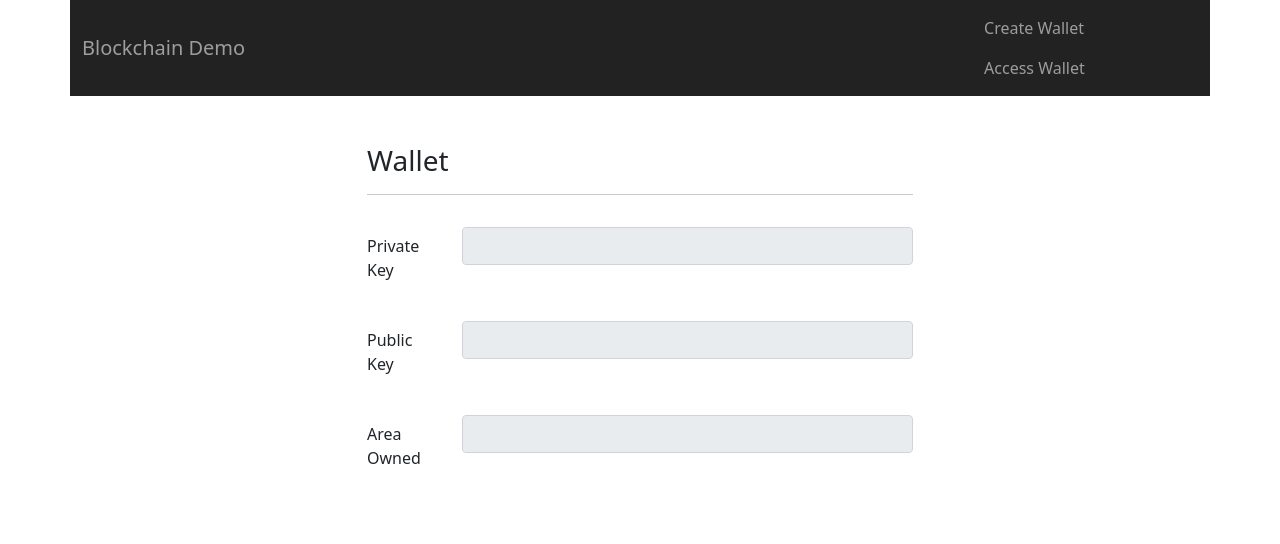
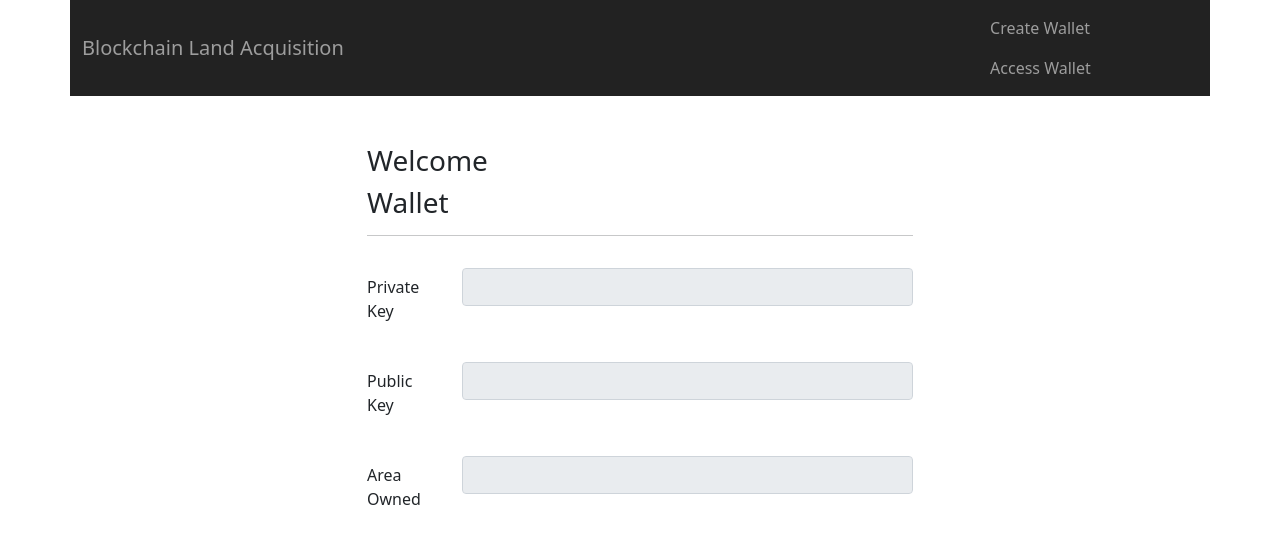
Before and after one commit to Mbah-Royce/block-chain-demo-frontend, a Vue app: page /wallet in a window 1280 px wide. Shown: the top 544 px of the page. Built offline with nearby package versions, Linux system fonts and the light colour scheme; no server answers.

Commit message:
change name

```diff
--- a/src/components/NavigationBar.vue
+++ b/src/components/NavigationBar.vue
@@ -1,7 +1,7 @@
 <template>
   <div class="bar">
     <nav class="container navbar navbar-expand-lg bg-color navbar-fixed-top">
-      <a class="navbar-brand" href="#">Blockchain Demo</a>
+      <a class="navbar-brand" href="#">Blockchain Land Acquisition</a>
       <button
         class="navbar-toggler"
         type="button"
--- a/src/views/Wallet.vue
+++ b/src/views/Wallet.vue
@@ -2,6 +2,7 @@
   <div class="row py-5">
     <div class="col-md-6 offset-md-3">
       <div>
+        <h3>Welcome</h3>
         <div>
           <h3>Wallet</h3>
           <hr />
```
